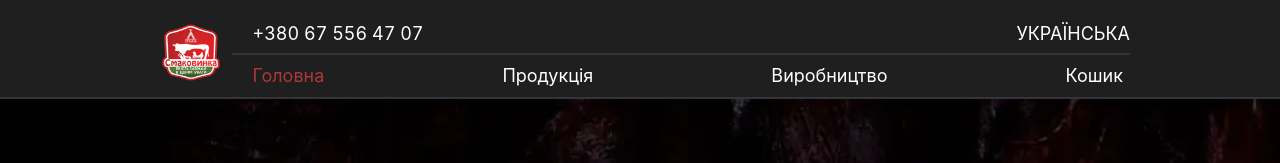
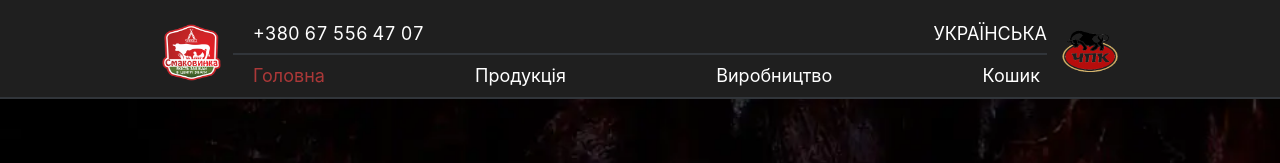
Before and after one commit to Ivan5ik/my_first_pr, a React (Create React App) app: page / in a window 1280 px wide. Shown: the top 163 px of the page. Built offline with nearby package versions, Linux system fonts and the light colour scheme; the HTML template or start-up script is replaced by a standard one.

Commit message:
added logo

```diff
--- a/src/components/Header/index.tsx
+++ b/src/components/Header/index.tsx
@@ -63,6 +63,12 @@ export default function Header() {
               ))}
             </div>
           </div>
+          <img
+            src="../assets/chpk_logo.png"
+            onClick={() => history("/")}
+            className={classes.img}
+            alt="logo"
+          />
         </div>
       </div>
     </div>
--- a/src/components/Header/style.tsx
+++ b/src/components/Header/style.tsx
@@ -66,7 +66,7 @@ const useStyles = createUseStyles({
     },
   },
   img: {
-    width: "90px",
+    width: "100px",
     height: "75px",
     display: "block",
     cursor: "pointer",
```
Also changed, not shown: public/assets/chpk_logo.png (added).
